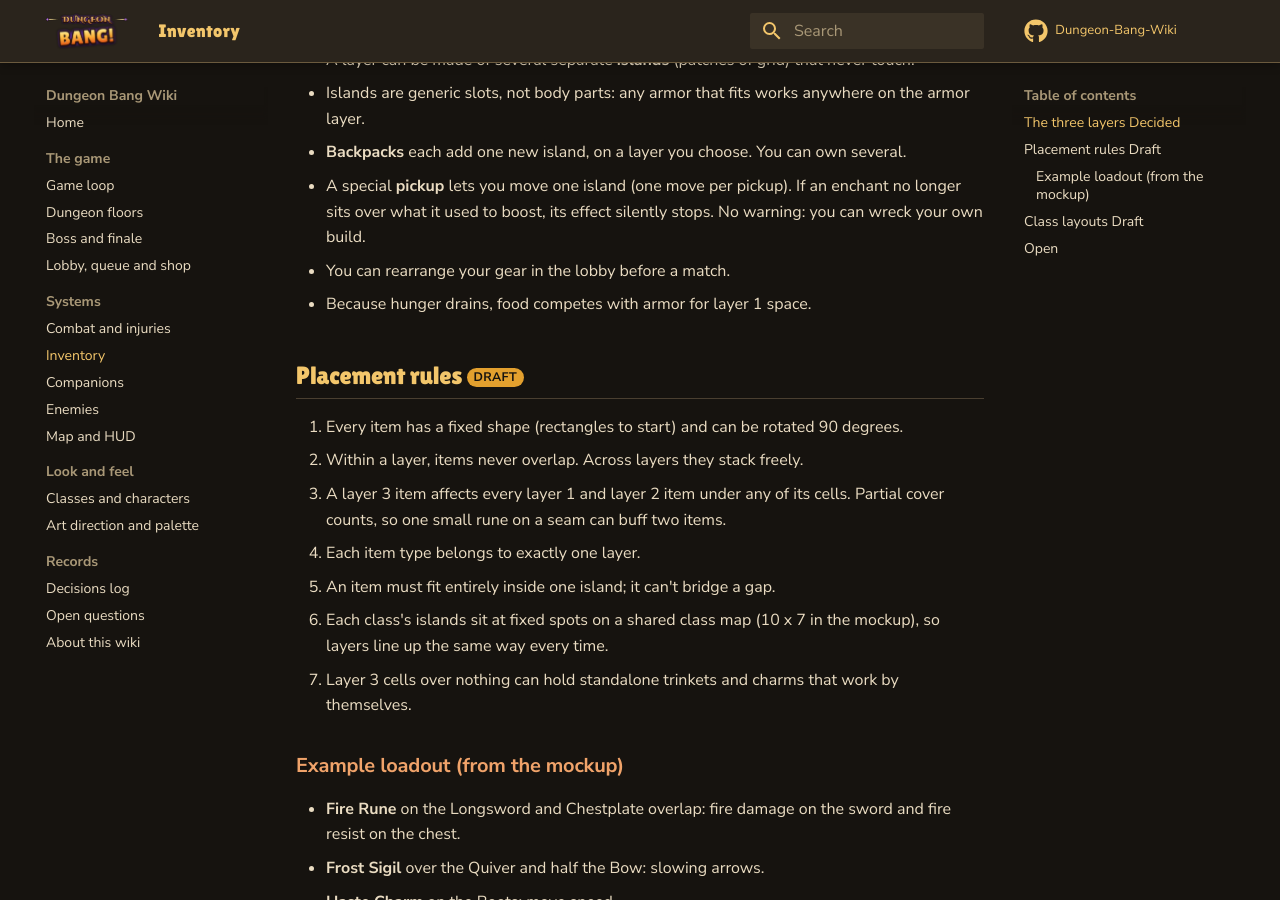
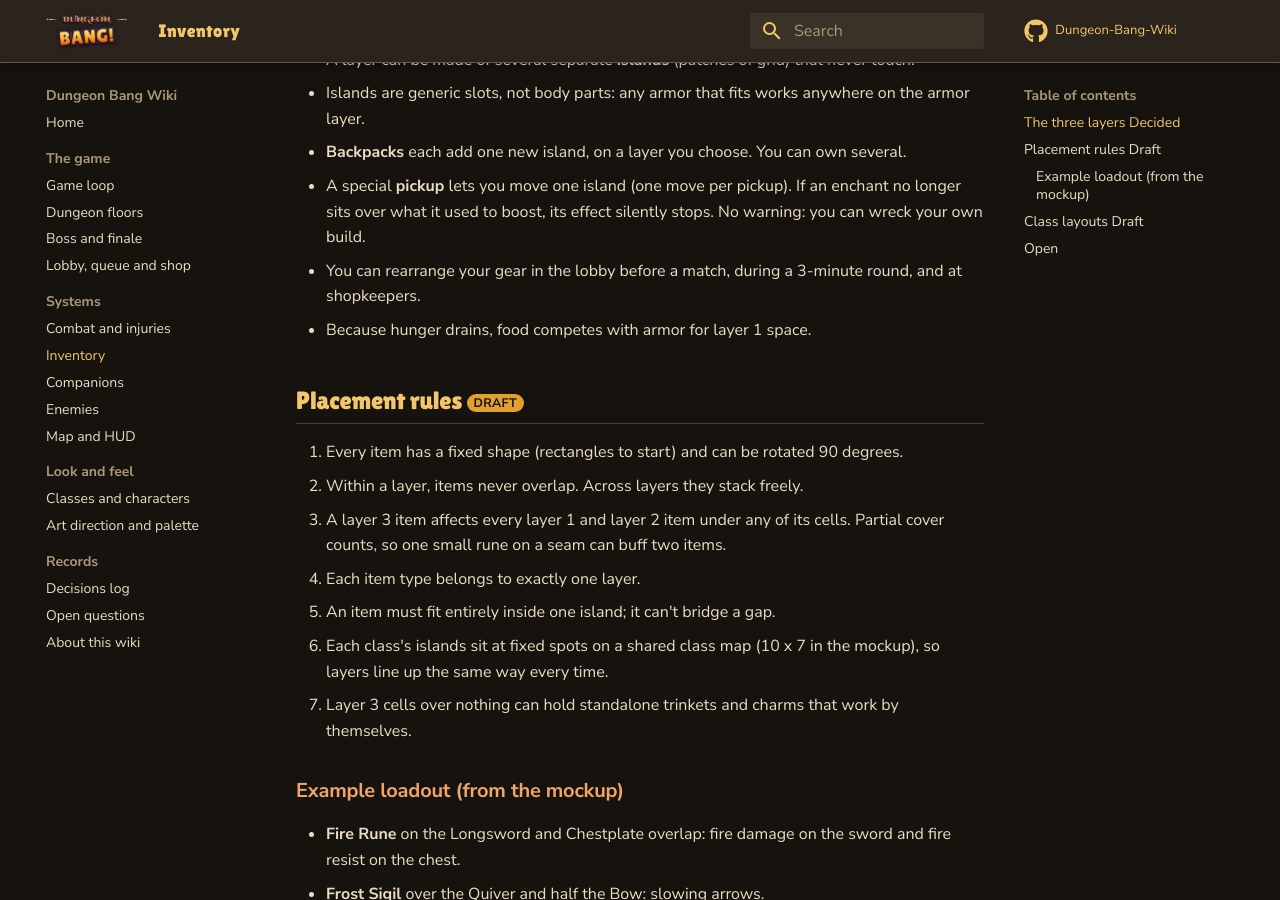
Before and after one commit to iamlegendok/Dungeon-Bang-Wiki, an MkDocs documentation site: the page built from docs/inventory.md, in a window 1280 px wide and 900 px high, scrolled down 1045 px. Built offline with MkDocs 1.6.1 and Material for MkDocs 9.7.7, drawn with Linux system fonts in a browser that asks for light colours; comment, search, counter and statistics services are not loaded; some of the changed text lies outside the part shown.

Commit message:
Inventory can be rearranged during rounds and at shopkeepers
Co-Authored-By: Claude Opus 5.5 (1M context) <noreply@anthropic.com>
Claude-Session: https://claude.ai/code/session_01BBz4VfGTsvBuNKXe58LieA

```diff
--- a/docs/decisions.md
+++ b/docs/decisions.md
@@ -18,6 +18,7 @@ Everything Cob has confirmed, newest first. Drafts and assumptions are not here
 - Parties of **4**.
 - The lobby shop sells with **Gold or Robux**.
 - Players can **rearrange inventory** and move gear between pack and vault in the lobby before a match.
+- Inventory can also be rearranged **during a 3-minute round** and **at shopkeepers**.
 - Gold brought out alive sits safe in a **vault**.
 - **Auto queue** matched around your level, or **launch a party** with a 5-character uppercase alphanumeric invite code.
 - Leaving a match early **twice in a progression** = small gold penalty, removable with Robux.
--- a/docs/inventory.md
+++ b/docs/inventory.md
@@ -17,7 +17,7 @@ Your inventory is three stacked grids. Space is the main limit: big armor eats l
 - Islands are generic slots, not body parts: any armor that fits works anywhere on the armor layer.
 - **Backpacks** each add one new island, on a layer you choose. You can own several.
 - A special **pickup** lets you move one island (one move per pickup). If an enchant no longer sits over what it used to boost, its effect silently stops. No warning: you can wreck your own build.
-- You can rearrange your gear in the lobby before a match.
+- You can rearrange your gear in the lobby before a match, during a 3-minute round, and at shopkeepers.
 - Because hunger drains, food competes with armor for layer 1 space.
 
 ## Placement rules <span class="tag draft">Draft</span>
```
Also changed, not shown: other parts of docs/inventory.md (+0 -3 lines), docs/open-questions.md (+0 -1 lines).
